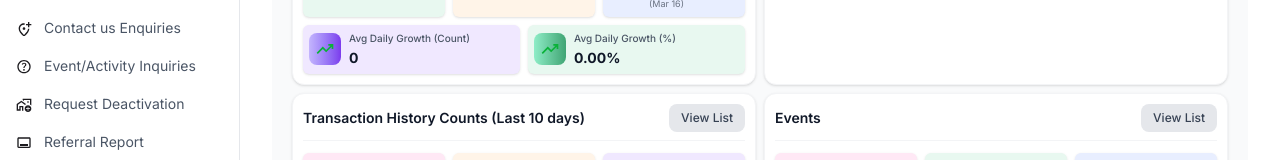
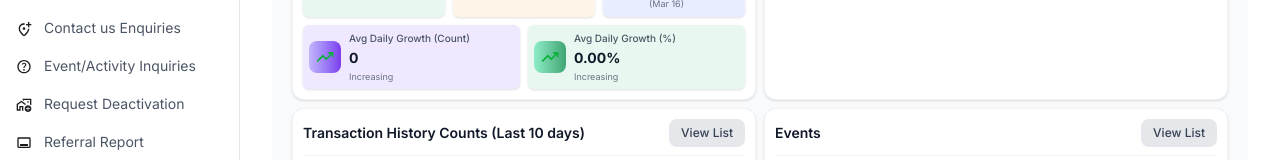
Before and after one commit to raviraj1310/detty-admin, a Next.js app: page /dashboard in a window 1280 px wide. Shown: the part 430-590 px from the top of the page. Built offline with nearby package versions, Linux system fonts and the light colour scheme; no server answers; sample sign-in values are in the browser's storage.

Commit message:
fix the counts

```diff
--- a/components/admin_dashboard/AdminDashboard.js
+++ b/components/admin_dashboard/AdminDashboard.js
@@ -77,7 +77,10 @@ export default function AdminDashboard ({ stats, year, startDate, endDate }) {
     totalActiveUsers: 0,
     totalInactiveUsers: 0,
     registeredUser: 0,
-    unregisteredUsers: 0
+    unregisteredUsers: 0,
+    newRegistrationYesterday: 0,
+    avgDailyGrowthCount: 0,
+    avgDailyGrowthPercent: '0.00%'
   })
   const [txnCounts, setTxnCounts] = useState({
     event: 0,
@@ -100,14 +103,25 @@ export default function AdminDashboard ({ stats, year, startDate, endDate }) {
         if (year) params.year = year
         if (startDate) params.startDate = startDate
         if (endDate) params.endDate = endDate
+        if (typeof params.dayCount === 'undefined') params.dayCount = 10
 
         const res = await dashboardUserActiveInactiveCounts(params)
+        const data = res?.data || {}
+        const pctRaw = String(data.avgDailyGrowthPercent ?? '0.00%')
+        const pctStr = pctRaw.includes('%') ? pctRaw : `${pctRaw}%`
         setUserCounts({
-          totalUsers: Number(res?.data?.totalUserCount || 0),
-          totalActiveUsers: Number(res?.data?.activeUserCount || 0),
-          totalInactiveUsers: Number(res?.data?.inactiveUserCount || 0),
-          registeredUser: Number(res?.data?.registeredUser || 0),
-          unregisteredUsers: Number(res?.data?.unregisteredUsers || 0)
+          totalUsers: Number(data.totalUserCount || 0),
+          totalActiveUsers: Number(
+            data.activeUsers || data.activeUserCount || 0
+          ),
+          totalInactiveUsers: Number(
+            data.inactiveUsers || data.inactiveUserCount || 0
+          ),
+          registeredUser: Number(data.registeredUser || 0),
+          unregisteredUsers: Number(data.unregisteredUsers || 0),
+          newRegistrationYesterday: Number(data.newRegistrationYesterday || 0),
+          avgDailyGrowthCount: Number(data.avgDailyGrowthCount || 0),
+          avgDailyGrowthPercent: pctStr
         })
       } catch (_) {
         setUserCounts({
@@ -115,7 +129,16 @@ export default function AdminDashboard ({ stats, year, startDate, endDate }) {
           totalActiveUsers: Number(stats?.totalActiveUsers || 0),
           totalInactiveUsers: Number(stats?.totalInactiveUsers || 0),
           registeredUser: Number(stats?.registeredUser || 0),
-          unregisteredUsers: Number(stats?.unregisteredUsers || 0)
+          unregisteredUsers: Number(stats?.unregisteredUsers || 0),
+          newRegistrationYesterday: Number(
+            stats?.growth?.users?.newYesterday || 0
+          ),
+          avgDailyGrowthCount: Number(
+            stats?.growth?.users?.avgDailyGrowthCount || 0
+          ),
+          avgDailyGrowthPercent: String(
+            stats?.growth?.users?.avgDailyGrowthPercent || '0.00%'
+          )
         })
       }
 
@@ -318,7 +341,44 @@ export default function AdminDashboard ({ stats, year, startDate, endDate }) {
           bg: 'bg-[#FFF4E8]',
           iconBg: 'bg-gradient-to-r from-[#FFD8A8] to-[#F76707]'
         },
-        ...getGrowthCards('users', 'New Registrations Yesterday')
+        {
+          id: 'users-new',
+          title: 'New Registrations Yesterday',
+          value: userCounts.newRegistrationYesterday || 0,
+          subText: `(${new Date(Date.now() - 86400000).toLocaleDateString(
+            'en-US',
+            { month: 'short', day: 'numeric' }
+          )})`,
+          iconSrc: '/images/dashboard/trending_up.svg',
+          bg: 'bg-[#E8EEFF]',
+          iconBg: 'bg-gradient-to-r from-[#AECBFF] to-[#5A7CC1]'
+        },
+        {
+          id: 'users-avg-count',
+          title: 'Avg Daily Growth (Count)',
+          value: userCounts.avgDailyGrowthCount || 0,
+          subText:
+            Number(userCounts.avgDailyGrowthCount || 0) >= 0
+              ? 'Increasing'
+              : 'Decreasing',
+          iconSrc: '/images/dashboard/trending_up.svg',
+          bg: 'bg-[#F0E8FF]',
+          iconBg: 'bg-gradient-to-r from-[#C4B5FD] to-[#7C3AED]'
+        },
+        {
+          id: 'users-avg-pct',
+          title: 'Avg Daily Growth (%)',
+          value: userCounts.avgDailyGrowthPercent || '0.00%',
+          subText:
+            parseFloat(
+              String(userCounts.avgDailyGrowthPercent || '0').replace('%', '')
+            ) >= 0
+              ? 'Increasing'
+              : 'Decreasing',
+          iconSrc: '/images/dashboard/trending_up.svg',
+          bg: 'bg-[#E8F8F0]',
+          iconBg: 'bg-gradient-to-r from-[#8EEDC7] to-[#3FA574]'
+        }
       ]
     },
     {
```
